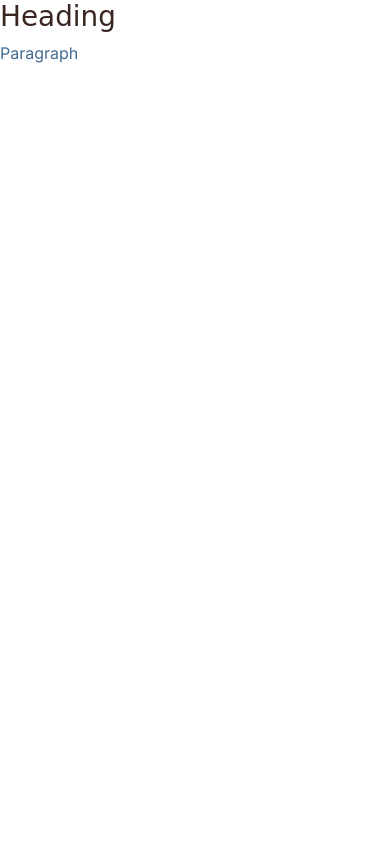
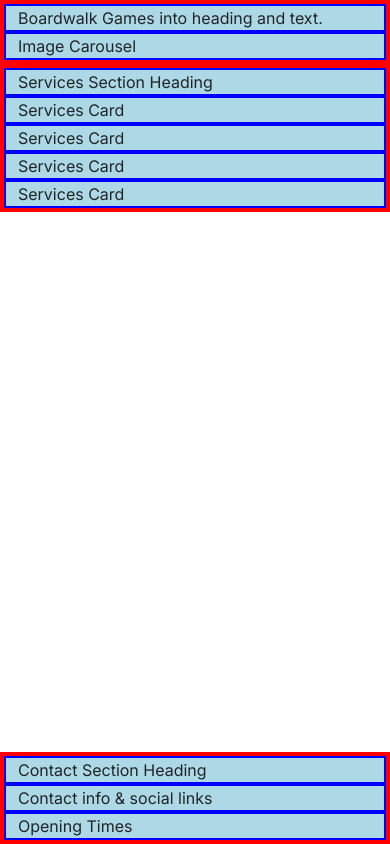
Before and after one commit to KiwiFunk/boardwalk-games, a plain HTML site: page index.html in a window 390 px wide. Drawn offline with nearby package versions, Linux system fonts and the light colour scheme; a web font is replaced by a local one.

Commit message:
Put together responsive grid layout for main page

```diff
--- a/assets/css/style.css
+++ b/assets/css/style.css
@@ -29,3 +29,14 @@ h1, h2, h3 {
 .sub-heading-color {
     color: var(--highlight-color);
 }
+
+/* Temp Grid Visualisation CSS */
+.container,
+.row {
+    border: 2px solid red;
+}
+
+.col-12 {
+    border: 2px solid blue;
+    background-color: lightblue;
+}
--- a/index.html
+++ b/index.html
@@ -20,12 +20,44 @@
 
 </head>
 
-<body>
+<!-- Display Flex, Flex Column, Min VH 100. Works with mt-auto on footer -->
+<body class="d-flex flex-column min-vh-100">
+    <!-- Navbar -->
 
-    <h1>Heading</h1>
-    <p class="sub-heading-color">Paragraph</p>
+    <!-- Header -->
+     <header class="container">
+        <div class="row">
+            <div class="col-12 col-lg-6">Boardwalk Games into heading and text.</div>   <!-- Changed from XL to LG for easier testing in VSC -->
+            <div class="col-12 col-lg-6">Image Carousel</div>
+        </div>
+     </header>
 
+    <main>
+        <!-- Services Section -->
+        <section class="container">
+            <div class="row">
+                <div class="col-12">Services Section Heading</div>                      <!-- Changed from XL to LG for easier testing in VSC -->
+                <div class="col-12 col-md-6 col-lg-3">Services Card</div>
+                <div class="col-12 col-md-6 col-lg-3">Services Card</div>
+                <div class="col-12 col-md-6 col-lg-3">Services Card</div>
+                <div class="col-12 col-md-6 col-lg-3">Services Card</div>
+            </div>
+        </section>
+    </main>
 
+    <!-- Footer/Contact -->
+     <footer class="mt-auto">
+        <div class="container">
+            <div class="row justify-content-center">
+                <div class="col-12">Contact Section Heading</div>
+                <!-- Changed from XL to LG for easier testing in VSC -->
+                <!-- Contact Info -->
+                <div class="col-12 col-md-6 col-lg-4">Contact info & social links</div>
+                <!-- Opening Times -->
+                <div class="col-12 col-md-6 col-lg-4">Opening Times</div>
+            </div>
+        </div>
+     </footer>
 
     <!-- Bootstrap JS -->
     <script src="https://cdn.jsdelivr.net/npm/bootstrap@5.3.3/dist/js/bootstrap.bundle.min.js" integrity="sha384-YvpcrYf0tY3lHB60NNkmXc5s9fDVZLESaAA55NDzOxhy9GkcIdslK1eN7N6jIeHz" crossorigin="anonymous"></script>
```
